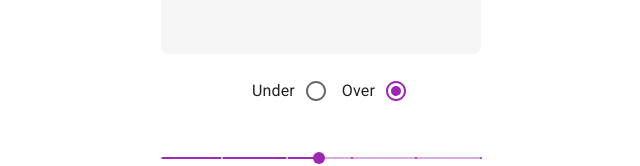
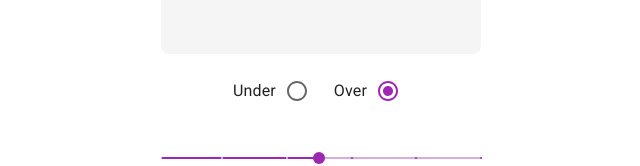
Before and after one commit to volkovscript/dice, a Next.js app: page / in a window 1280 px wide. Shown: the part 178-344 px from the top of the page, without its empty margins (319-959 px from the left). Built offline with nearby package versions, Linux system fonts and the light colour scheme.

Commit message:
fix(components): remove extra styles, fixed radio gaps

```diff
--- a/src/app/page.styled.ts
+++ b/src/app/page.styled.ts
@@ -1,10 +1,6 @@
 // components
 import MuiStack from '@mui/material/Stack';
-import MuiAlert from '@mui/material/Alert';
-import MuiButton from '@mui/material/Button';
-import MuiCollapse from '@mui/material/Collapse';
 import MuiContainer from '@mui/material/Container';
-import MuiFormControl from '@mui/material/FormControl';
 // utils
 import { styled } from '@mui/material/styles';
 
@@ -15,10 +11,6 @@ export const Dice = styled(MuiStack)(({ theme }) => ({
   borderRadius: theme.spacing(1),
   justifyContent: 'center',
   backgroundColor: '#F5F5F5',
-}));
-
-export const Button = styled(MuiButton)(({ theme }) => ({
-  height: theme.spacing(5.25),
 }));
 
 export const Game = styled(MuiStack)(({ theme }) => ({
@@ -35,15 +27,3 @@ export const Container = styled(MuiContainer)(({ theme }) => ({
   alignItems: 'center',
   flexDirection: 'column',
 }));
-
-export const Collapse = styled(MuiCollapse)({
-  width: '100%',
-});
-
-export const Alert = styled(MuiAlert)(({ theme }) => ({
-  marginBottom: theme.spacing(2.625),
-}));
-
-export const FormControl = styled(MuiFormControl)(({ theme }) => ({
-  marginBottom: theme.spacing(2),
-}));
--- a/src/components/settings-form/settings-form.styled.ts
+++ b/src/components/settings-form/settings-form.styled.ts
@@ -1,6 +1,8 @@
 // components
 import MuiButton from '@mui/material/Button';
+import MuiRadioGroup from '@mui/material/RadioGroup';
 import MuiFormControl from '@mui/material/FormControl';
+import MuiFormControlLabel from '@mui/material/FormControlLabel';
 // utils
 import { styled } from '@mui/material/styles';
 
@@ -11,3 +13,11 @@ export const Button = styled(MuiButton)(({ theme }) => ({
 export const FormControl = styled(MuiFormControl)(({ theme }) => ({
   marginBottom: theme.spacing(2),
 }));
+
+export const FormControlLabel = styled(MuiFormControlLabel)(({ theme }) => ({
+  margin: theme.spacing(0),
+}));
+
+export const RadioGroup = styled(MuiRadioGroup)(({ theme }) => ({
+  columnGap: theme.spacing(2),
+}));
```
Also changed, not shown: src/components/settings-form/settings-form.tsx (+6 -3 lines).
